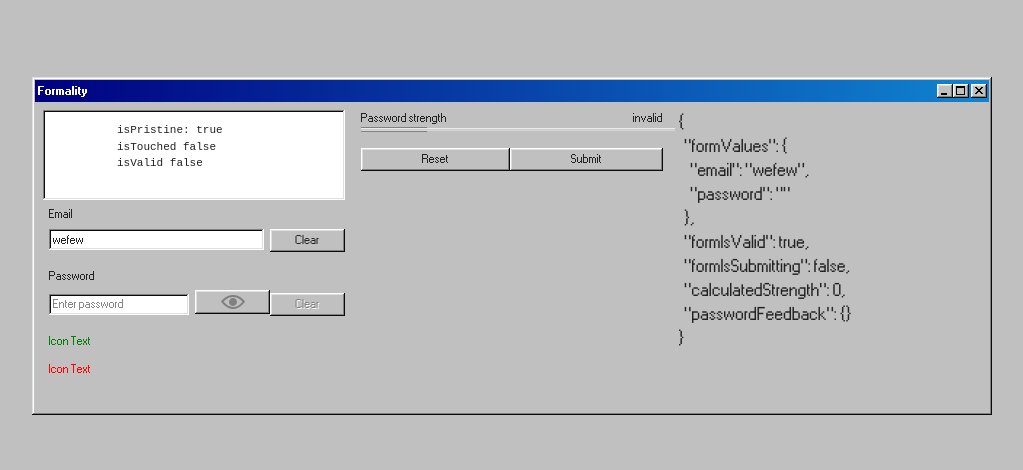
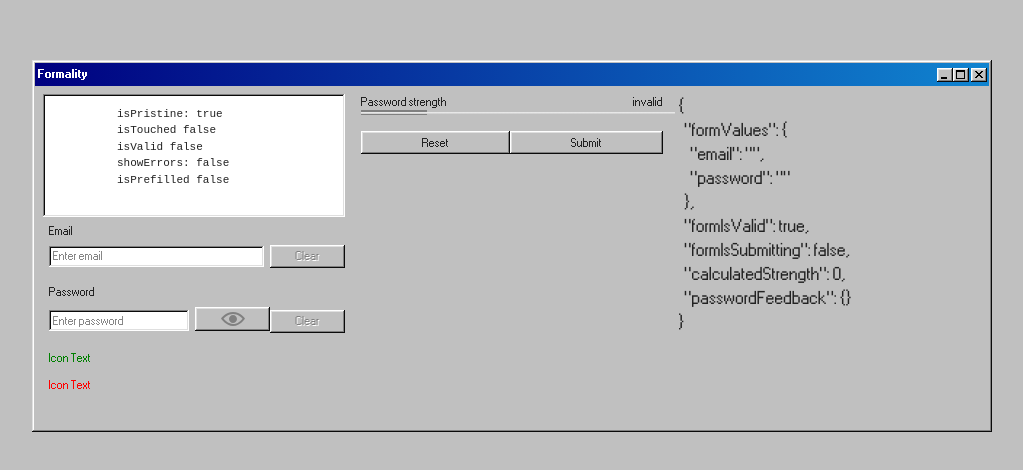
Before and after one commit to maurer2/formality, a Vue app: page / in a window 1280 px wide. Shown: the part 154-624 px from the top of the page, without its empty margins (128-1151 px from the left). Built offline with nearby package versions, Linux system fonts and the light colour scheme.

Commit message:
Added prefilled field and logic

```diff
--- a/src/components/Email.vue
+++ b/src/components/Email.vue
@@ -12,6 +12,8 @@
           isPristine: {{ Boolean(isPristine) }}
           isTouched {{ Boolean(isTouched) }}
           isValid {{ Boolean(isValid) }}
+          showErrors: {{ Boolean(showErrors) }}
+          isPrefilled {{ Boolean(isPrefilled) }}
         </pre>
       </code>
       <label
@@ -95,25 +97,35 @@ export default defineComponent({
   },
   computed: {
     isPristine(): boolean {
-      // angular doesn't revert to pristine when setting value back to default
+      // angular doesn't revert to pristine when setting value back to initial value
       return this.modelValue === this.initalValueModelValue;
     },
     isValid(): boolean {
       return emailRegex.test(this.modelValue);
     },
+    isPrefilled(): boolean {
+      return !!this.initalValueModelValue.length;
+    },
     clearButtonIsDisabled(): boolean {
       return !this.modelValue;
     },
+
     showErrors(): boolean {
       if (this.isValid) {
+        return false;
+      }
+
+      // always show errors when prefilled content is invalud
+      if (this.isPrefilled) {
         return true;
       }
 
-      if (!this.isTouched) {
-        return false;
+      // show error when user has focused the field and has changed values
+      if (this.isTouched && !this.isPristine) {
+        return true;
       }
 
-      return !this.isPristine && !this.isValid;
+      return false;
     },
   },
   mounted() {
--- a/src/components/Form.vue
+++ b/src/components/Form.vue
@@ -56,7 +56,7 @@ export default defineComponent({
   data() {
     return {
       formValues: {
-        email: 'wefew' as string,
+        email: '' as string,
         password: '' as string,
       },
       formIsValid: true as boolean,
```
